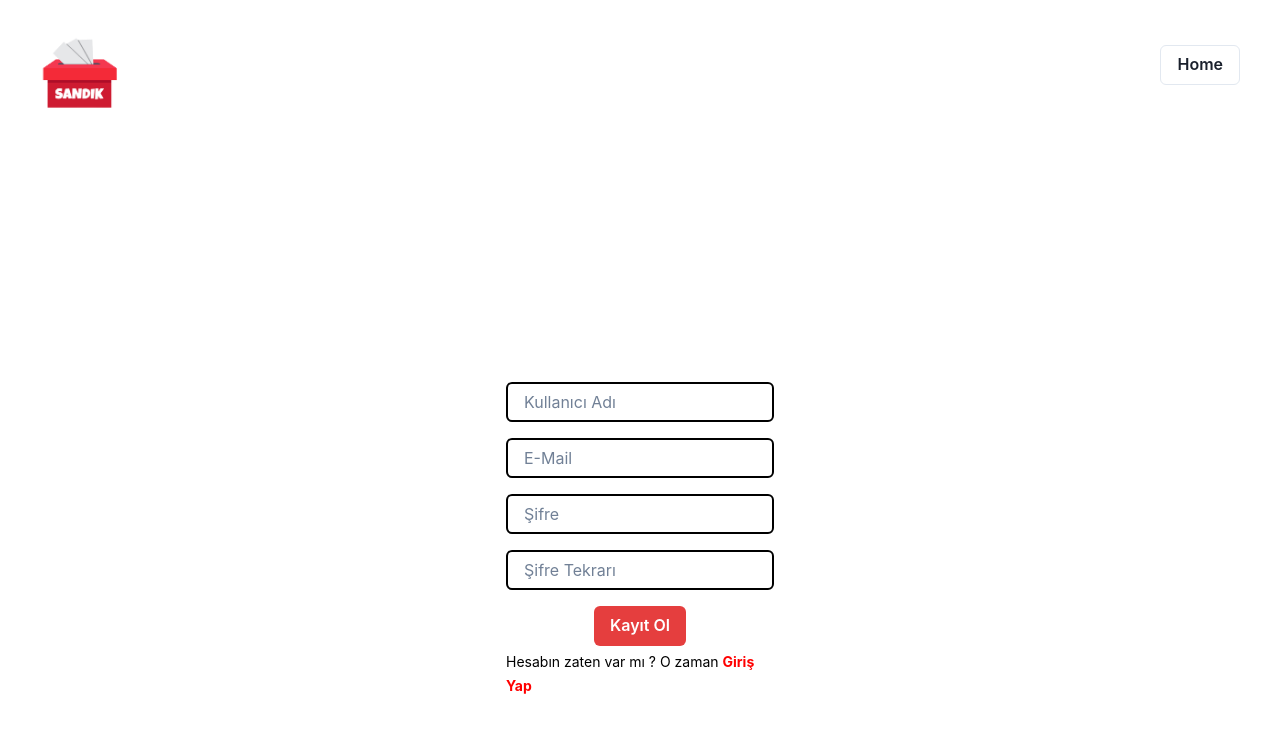
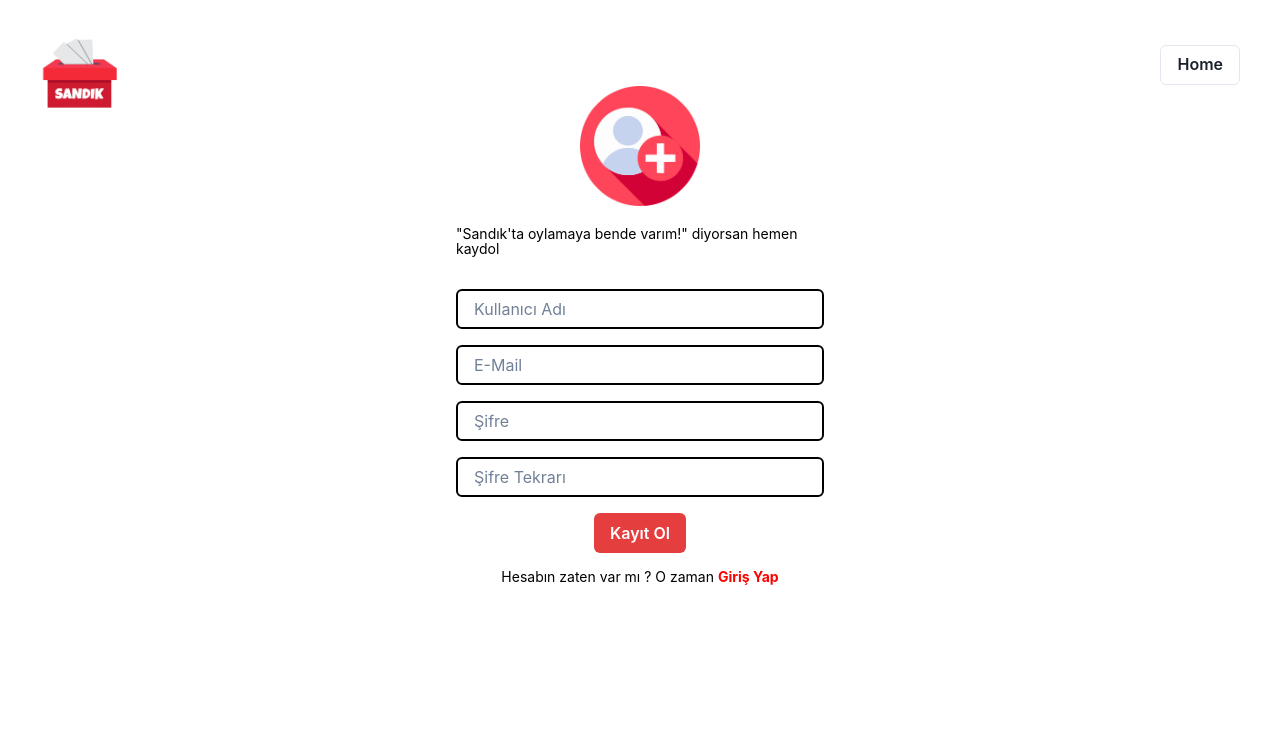
Before and after one commit to ataberkcetinkaya/sandik-voting-app, a React (Create React App) app: page /register in a window 1280 px wide. Shown: the top 732 px of the page. Built offline with nearby package versions, Linux system fonts and the light colour scheme; no server answers.

Commit message:
login/register page tasarım revize

```diff
--- a/src/pages/Login/Login.js
+++ b/src/pages/Login/Login.js
@@ -1,8 +1,8 @@
 import React, { useState } from 'react'
 import { Input, Container, Button, Center, Image, Text, Link, Flex } from '@chakra-ui/react'
-import logo from '../../assets/logo.png';
 import { login } from '../../firebase';
 import { useNavigate } from "react-router-dom";
+import useLogin from '../../assets/useLogin.png';
 
 const Login = () => {
 
@@ -25,9 +25,12 @@ const Login = () => {
 
   return (
     <form onSubmit={handleSubmit}>
-      <Center h='800px'>
+      <Center h='400px'>
         <Container color='black'>
           <Flex direction="column" alignItems="center">
+            <Image boxSize='120px' mb={4} src={useLogin} />
+            <Text lineHeight='110%' mb={8} as='sub' fontSize='sm' color='black'>
+              Size özel alana girmek ve Sandık'ta oylamak için lütfen giriş yapın </Text>
             <Input w='300px' type='email' value={email} placeholder='E-Mail' onChange={e => setEmail(e.target.value)} />
             <Input w='300px' type='password' value={password} mt={4} mb={4} placeholder='Şifre' onChange={e => setPassword(e.target.value)} />
             <Button type="submit" disabled={!email || !password} colorScheme='red' color='white' size='md'>
--- a/src/pages/Register/Register.js
+++ b/src/pages/Register/Register.js
@@ -1,7 +1,7 @@
-import { Button, Center, Container, Image, Input, Text, Link } from "@chakra-ui/react"
+import { Button, Center, Container, Image, Input, Text, Link, Flex } from "@chakra-ui/react"
 import { React, useState } from "react"
 import { register } from "../../firebase"
-import logo from '../../assets/logo.png';
+import sign from '../../assets/sign.png';
 
 export default function Register() {
 
@@ -17,20 +17,25 @@ export default function Register() {
   }
   return (
     <form onSubmit={handleSubmit}>
-      <Center h='800px'>
-        <Container maxW='300px' color='black'>
+      <Center h='400px'>
+        <Container maxW='400px' color='black'>
+          <Flex direction="column" alignItems="center">
+            <Image boxSize='120px' mb={4} src={sign} />
+            <Text lineHeight='110%' mb={5} as='sub' fontSize='sm' color='black'>
+              "Sandık'ta oylamaya bende varım!" diyorsan hemen kaydol </Text>
             <Input border='2px' type='text' value={userName} placeholder='Kullanıcı Adı' mt={4} mb={4} onChange={e => setUserName(e.target.value)} />
             <Input border='2px' type='text' value={email} placeholder='E-Mail' onChange={e => setEmail(e.target.value)} />
             <Input border='2px' type='password' value={password} mt={4} mb={4} placeholder='Şifre' onChange={e => setPassword(e.target.value)} />
             <Input border='2px' type='password' value={againPassword} mb={4} placeholder='Şifre Tekrarı' onChange={e => setAgainPassword(e.target.value)} />
-          <Center>
             <Button type="submit" disabled={!email || !password || !userName || !againPassword} colorScheme='red' size='md'>
               Kayıt Ol
             </Button>
-          </Center>
+          </Flex>
+          <Center>
             <Text mt={5} as='sub' fontSize='sm' color='black' >
               Hesabın zaten var mı ? O zaman <Link color="red" fontWeight='bold' href='/login'>Giriş Yap</Link>
             </Text>
+          </Center>
         </Container>
       </Center>
     </form>
```
Also changed, not shown: src/assets/sign.png (added), src/assets/useLogin.png (added). Lines whose indentation alone changed are shown as unchanged.
